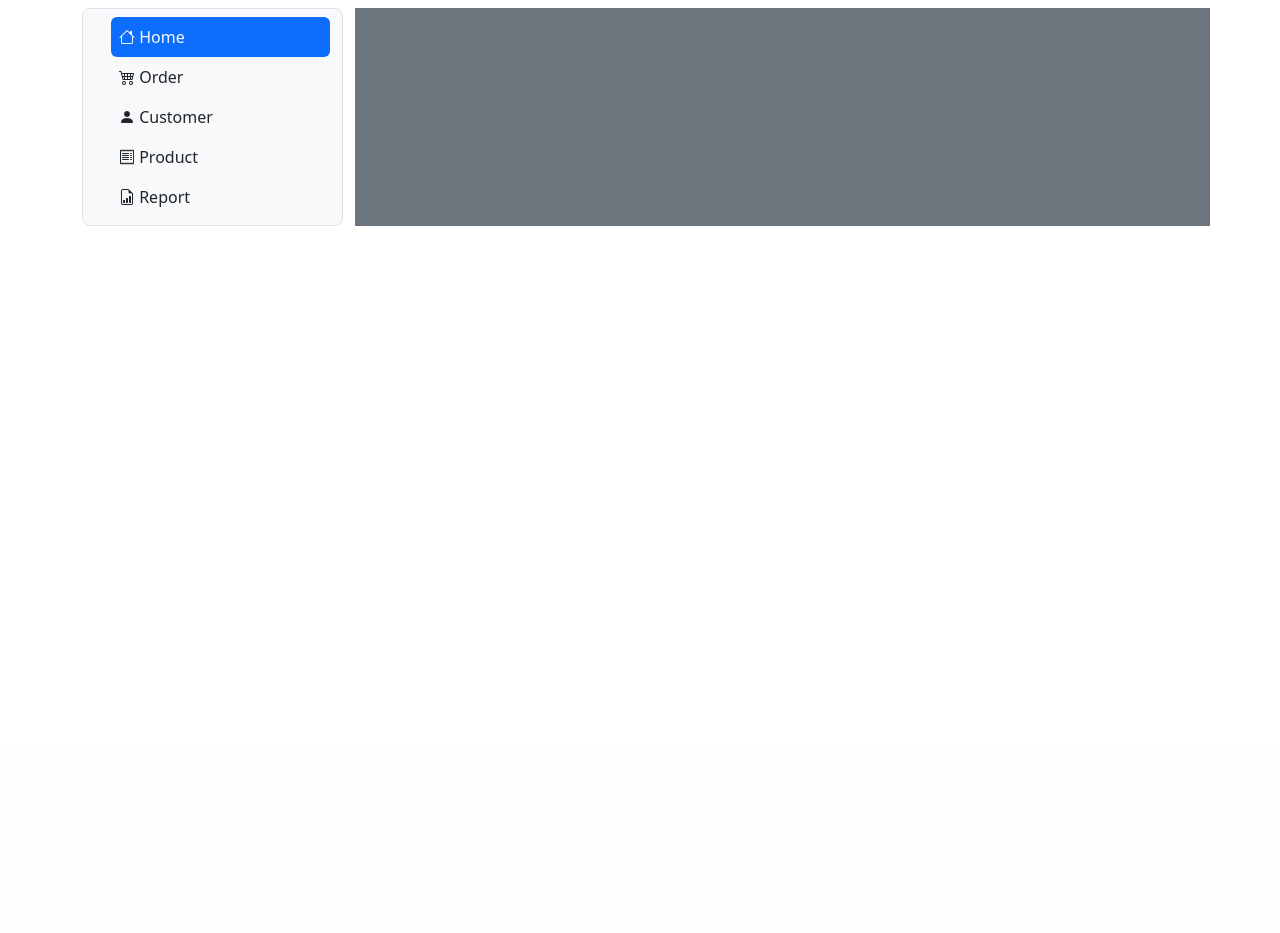
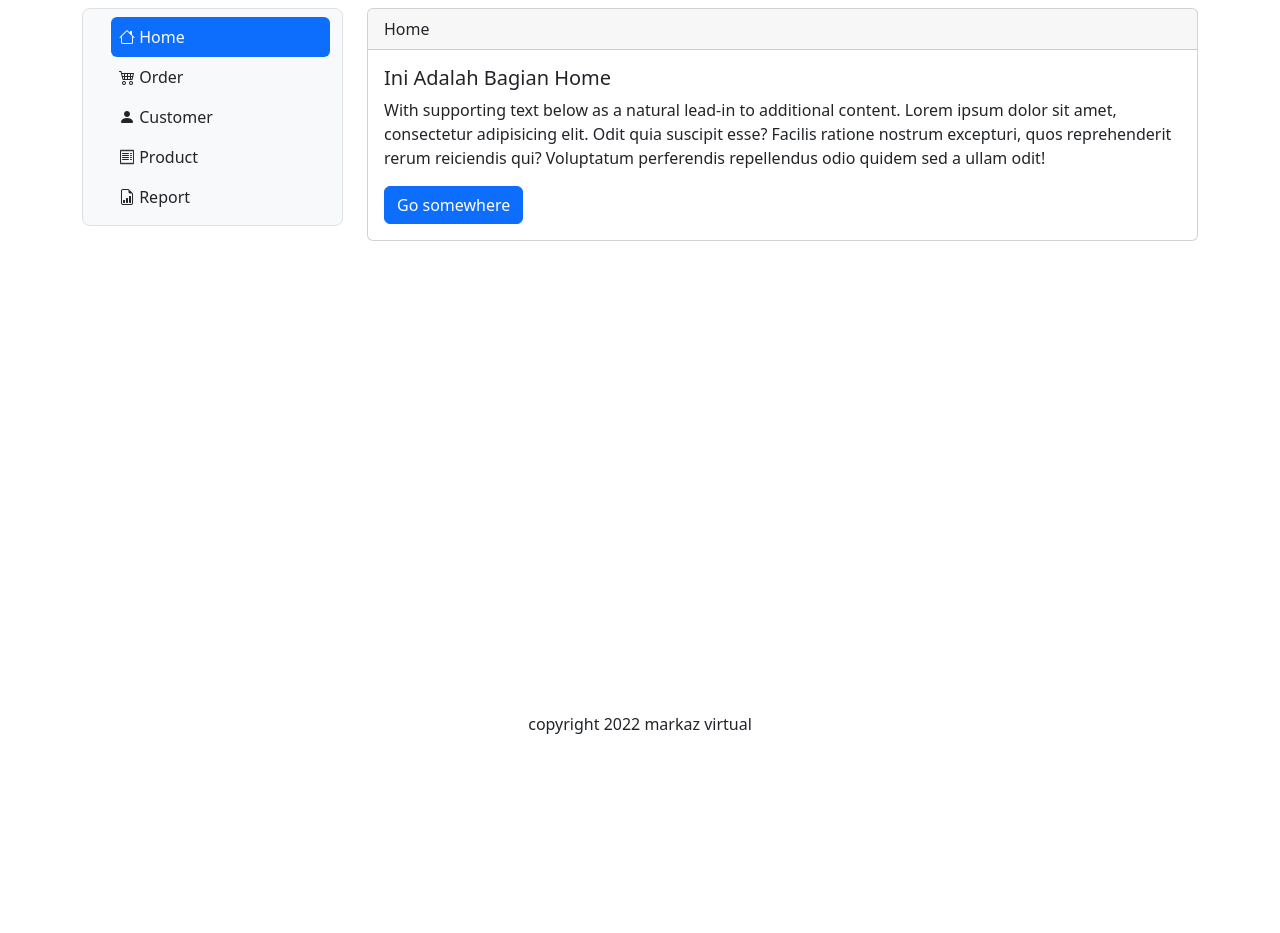
Before and after one commit to Sal123xya/project_kuliah_2B_SalsaBiljannaty, a PHP site: page / in a window 1280 px wide. Shown: the part 56-989 px from the top of the page. Before the commit the page ends 282 px from the top, so only its background shows below. Run offline with PHP 8.4, Linux system fonts and the light colour scheme.

Commit message:
DeCafee part3

```diff
--- a/DeCafe/index.php
+++ b/DeCafe/index.php
@@ -7,9 +7,9 @@
     <link href="https://cdn.jsdelivr.net/npm/bootstrap@5.2.3/dist/css/bootstrap.min.css" rel="stylesheet" integrity="sha384-rbsA2VBKQhggwzxH7pPCaAqO46MgnOM80zW1RWuH61DGLwZJEdK2Kadq2F9CUG65" crossorigin="anonymous">
     <link rel="stylesheet" href="https://cdn.jsdelivr.net/npm/bootstrap-icons@1.11.1/font/bootstrap-icons.css">
   </head>
-  <body>
+  <body style="height: 3000px">
     <!-- Header -->
-  <nav class="navbar navbar-expand navbar-dark bg-primary">
+  <nav class="navbar navbar-expand navbar-dark bg-primary sticky-top">
   <div class="container-lg">
     <a class="navbar-brand" href="#"><i class="bi bi-cup-hot"></i> DECAFE</a>
     <div class="collapse navbar-collapse justify-content-end" id="navbarNavDropdown">
@@ -70,10 +70,22 @@
         <!--End Sidebar-->
 
         <!-- Content -->
-        <div class="col-lg-9 bg-secondary mt-2">
-
+        <div class="col-lg-9 mt-2">
+        <div class="card">
+  <div class="card-header">
+    Home
+  </div>
+  <div class="card-body">
+    <h5 class="card-title">Ini Adalah Bagian Home</h5>
+    <p class="card-text">With supporting text below as a natural lead-in to additional content. Lorem ipsum dolor sit amet, consectetur adipisicing elit. Odit quia suscipit esse? Facilis ratione nostrum excepturi, quos reprehenderit rerum reiciendis qui? Voluptatum perferendis repellendus odio quidem sed a ullam odit!</p>
+    <a href="#" class="btn btn-primary">Go somewhere</a>
+  </div>
+</div>
         </div>
         <!-- End Content -->
+    </div>
+    <div class="fixed-bottom text-center mb-2">
+        copyright 2022 markaz virtual
     </div>
 </div>
     <script src="https://cdn.jsdelivr.net/npm/bootstrap@5.2.3/dist/js/bootstrap.bundle.min.js" integrity="sha384-kenU1KFdBIe4zVF0s0G1M5b4hcpxyD9F7jL+jjXkk+Q2h455rYXK/7HAuoJl+0I4" crossorigin="anonymous"></script>
```
